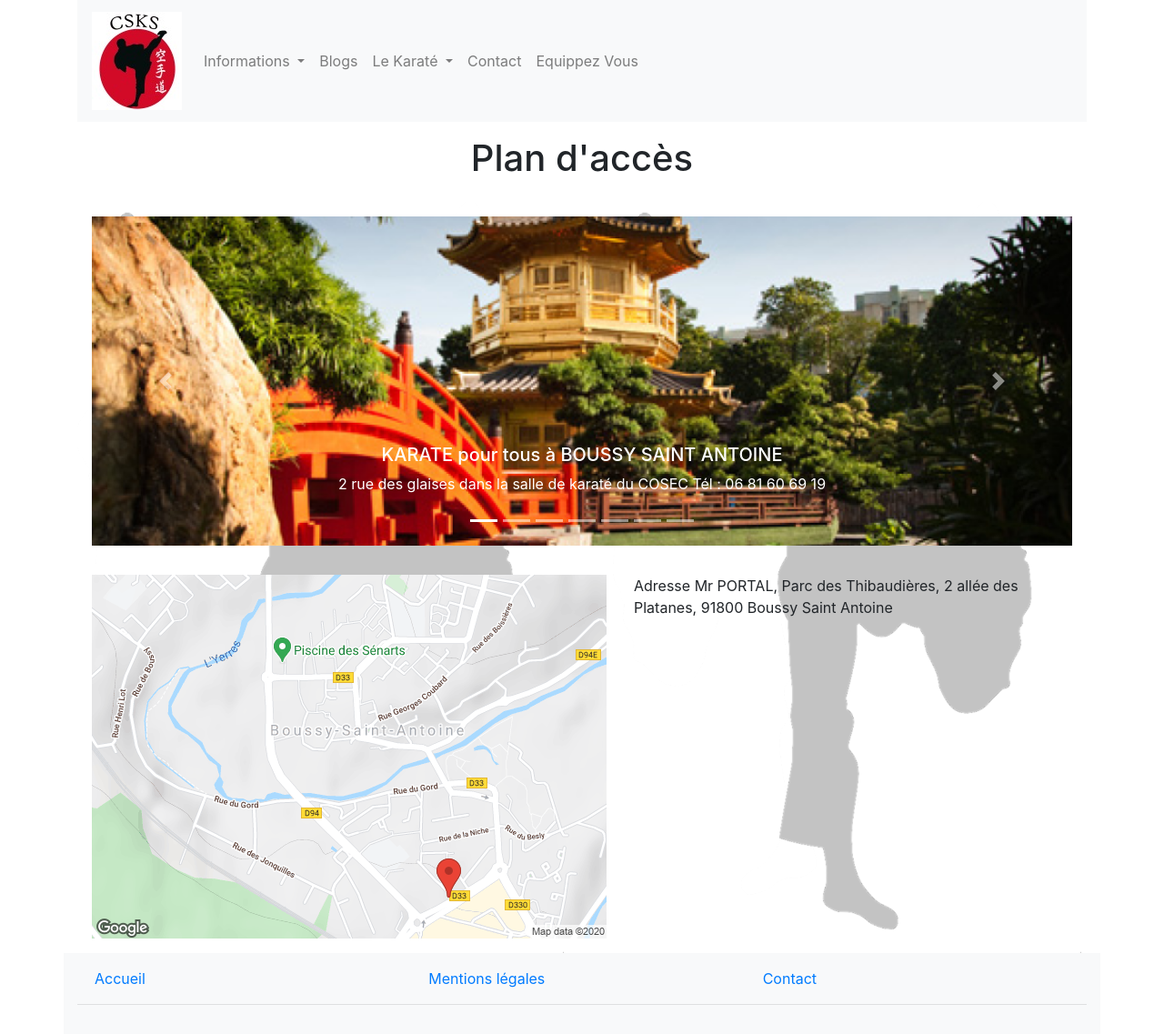
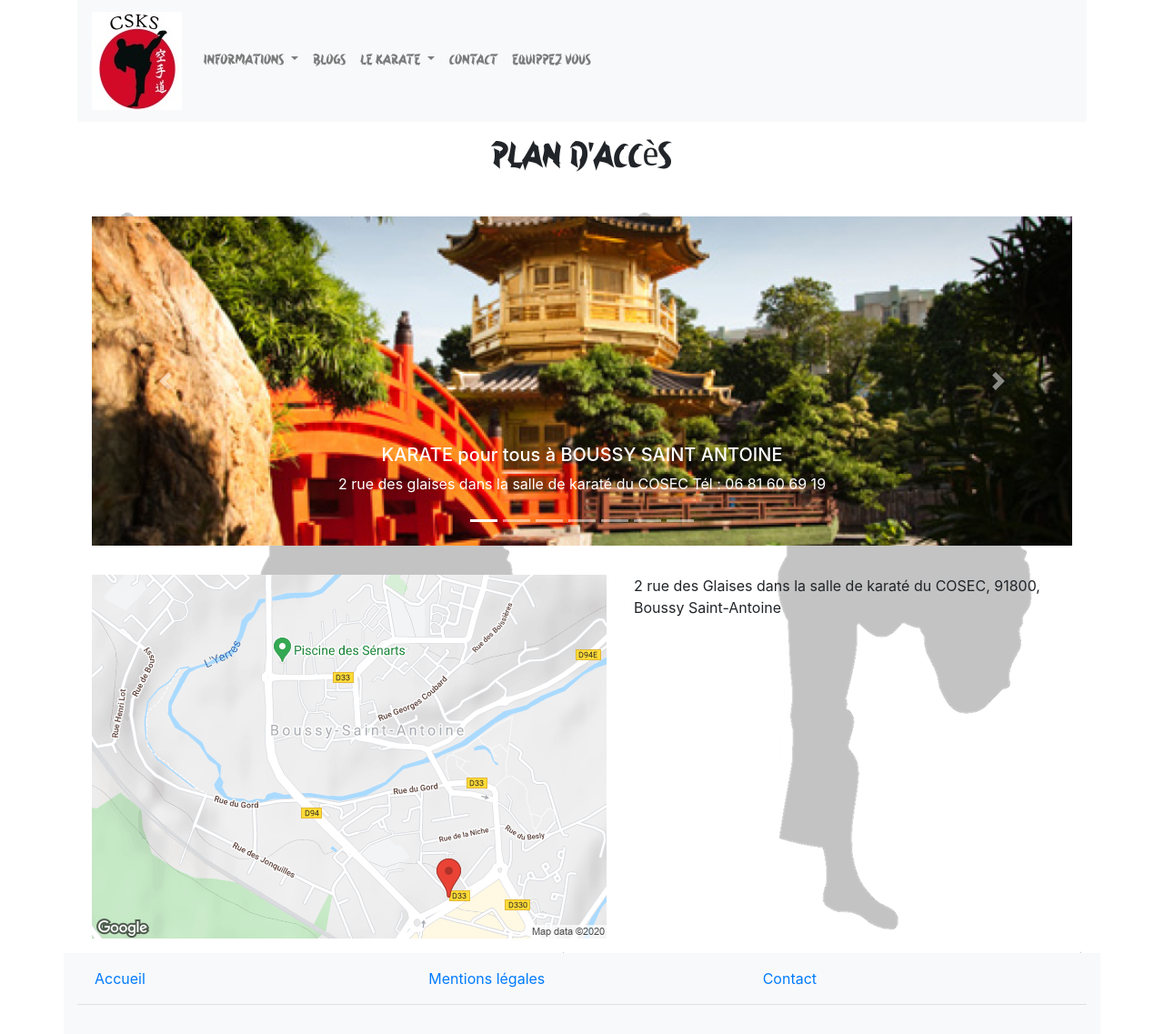
Before and after one commit to Faokiam0/karate91, a Symfony app: template templates/information/plan.html.twig in a window 1280 px wide. Shown: the whole page at 91% size. Run offline with Twig, Linux system fonts and the light colour scheme; the template is opened without the code that fills it, so the values that code supplies are empty; some libraries are stand-ins or nearby versions.

Commit message:
Add Font

```diff
--- /dev/null
+++ b/public/css/custom.css
@@ -0,0 +1,13 @@
+@font-face {
+    font-family: karateFont;
+    src: url('/font/aAsianNinja.ttf');
+  }
+
+.font-custom {
+    font-family: karateFont
+}
+
+.background-custom {
+    background-image: url('/img/background.png');
+    background-size: contain;
+}
--- a/src/Controller/ContactController.php
+++ b/src/Controller/ContactController.php
@@ -22,7 +22,7 @@ class ContactController extends AbstractController
 
             if($form->isValid()){
                 $contactFormData = $form->getData();
-                $message = (new \Swift_Message($contactFormData['email']." a envoyez ce message"))
+                $message = (new \Swift_Message($contactFormData['email']." ".$contactFormData['Nom']." a envoyez ce message"))
                 ->setFrom('faokiam@gmail.com')
                 ->setTo('fakum.baccam@gmail.com')
                 ->setBody($contactFormData['message'],
--- a/src/Form/ContactType.php
+++ b/src/Form/ContactType.php
@@ -9,6 +9,7 @@ use Symfony\Component\Form\FormBuilderInterface;
 
 use Symfony\Component\Form\Extension\Core\Type\SubmitType;
 use Symfony\Component\Form\Extension\Core\Type\TextareaType;
+use Symfony\Component\Form\Extension\Core\Type\TextType;
 use Gregwar\CaptchaBundle\Type\CaptchaType;
 
 class ContactType extends AbstractType
@@ -16,6 +17,10 @@ class ContactType extends AbstractType
     public function buildForm(FormBuilderInterface $builder, array $options)
     {
         $builder
+            ->add('Nom', TextType::class,
+            [
+                'label' => 'Entrez votre Nom'
+            ])
             ->add('email', EmailType::class,
             [
                 'label' => 'Entrez votre adresse email'
--- a/templates/base.html.twig
+++ b/templates/base.html.twig
@@ -35,6 +35,7 @@
         <!-- Fontawesome -->
         <script src="https://kit.fontawesome.com/c11f0f7fde.js" crossorigin="anonymous"></script>
         <!-- CSS only -->
+        <link rel="stylesheet" href="{{asset('/css/custom.css')}}">
         <link rel="stylesheet" href="https://stackpath.bootstrapcdn.com/bootstrap/4.5.2/css/bootstrap.min.css" integrity="sha384-JcKb8q3iqJ61gNV9KGb8thSsNjpSL0n8PARn9HuZOnIxN0hoP+VmmDGMN5t9UJ0Z" crossorigin="anonymous">
 
         <!-- JS, Popper.js, and jQuery -->
@@ -45,7 +46,7 @@
     </head>
     <body>
     <div class="container">
-        <nav class="navbar navbar-expand-lg navbar-light bg-light">
+        <nav class="navbar navbar-expand-lg navbar-light bg-light  font-custom">
             <a class="navbar-brand d-none d-sm-inline" href="{{path('index')}}"><img src="{{asset('img/logo.jpg')}}" alt="CSKS 91"></img></a>
             <a class="navbar-brand d-sm-none d-inline" href="{{path('index')}}">CSKS 91</a>
             <button class="navbar-toggler" type="button" data-toggle="collapse" data-target="#navbarSupportedContent" aria-controls="navbarSupportedContent" aria-expanded="false" aria-label="Toggle navigation">
@@ -68,7 +69,7 @@
                     </li>
                     <li class="nav-item dropdown">
                         <a class="nav-link dropdown-toggle" href="#" id="karateDropdown" role="button" data-toggle="dropdown" aria-haspopup="true" aria-expanded="false">
-                        Le Karaté
+                        Le Karate
                         </a>
                         <div class="dropdown-menu" aria-labelledby="karateDropdown">
                             <a class="dropdown-item" href="{{path('blessing')}}">Ses Bienfaits</a>
@@ -85,12 +86,12 @@
             </div>
         </nav>
 
-        <div class="row p-3">
+        <div class="row p-3 font-custom">
             <div class="col-md-8 offset-md-2 text-center">
                 <h1>{{ block("title") }}</h1>
             </div>
         </div>
-        <div style="background-image: url('/img/background.png');background-size: contain;">
+        <div class="background-custom">
         {% block body %}
 
 
--- a/templates/information/plan.html.twig
+++ b/templates/information/plan.html.twig
@@ -11,7 +11,7 @@
       <img src="{{asset('/img/staticmap.png')}}"></img>
     </div>
     <div class="col">
-      <p>Adresse Mr PORTAL, Parc des Thibaudières, 2 allée des Platanes, 91800 Boussy Saint Antoine</p>
+      <p>2 rue des Glaises dans la salle de karaté du COSEC, 91800, Boussy Saint-Antoine</p>
     </div>
     </div>
   </div>
```
Also changed, not shown: public/font/aAsianNinja.otf (added), public/font/aAsianNinja.ttf (added).
